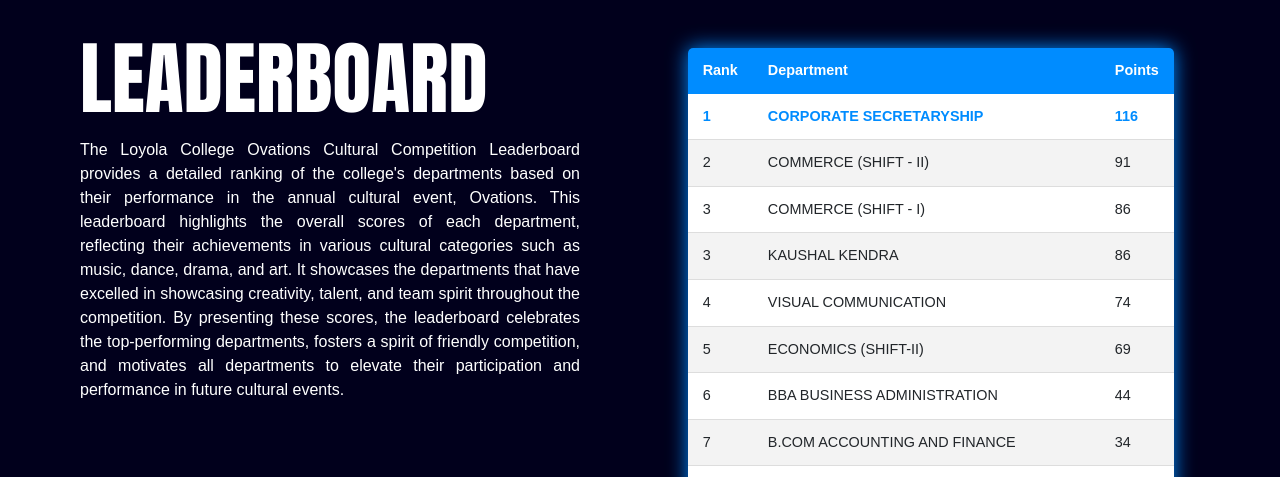
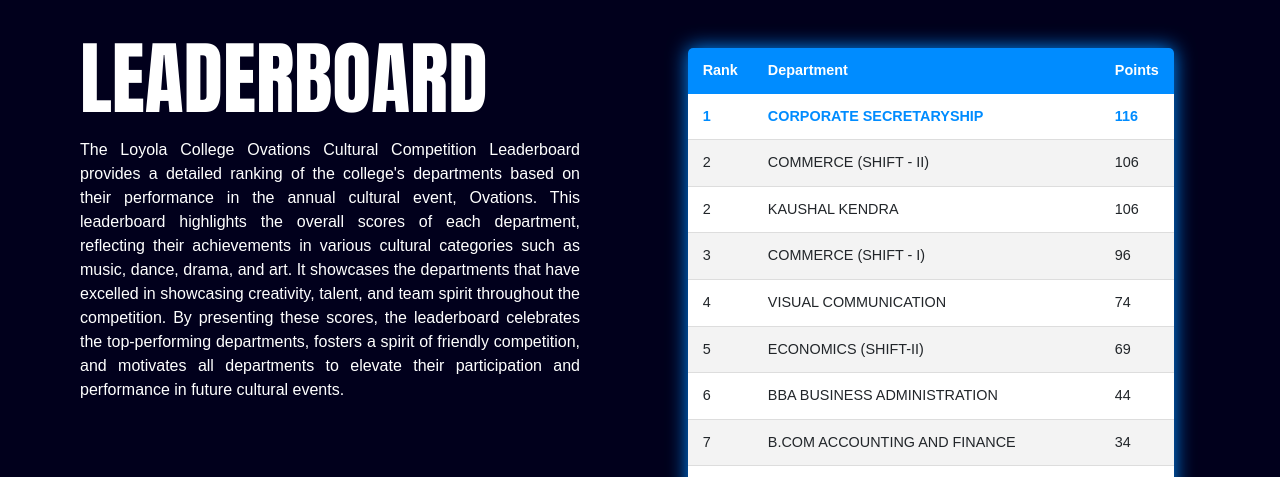
Before and after one commit to SharmelRayen/Leaderboard, a plain HTML site: page public/index.html in a window 1280 px wide. Shown: the part 732-1209 px from the top of the page. Drawn offline with nearby package versions, Linux system fonts and the light colour scheme.

Commit message:
main stage scroes updated FINAL LEADERBOARF

```diff
--- a/public/index.html
+++ b/public/index.html
@@ -81,18 +81,19 @@
                         <tr>
                             <td>2</td>
                             <td>COMMERCE (SHIFT - II)</td>
-                            <td>91</td>
+                            <td>106</td>
+                        </tr>
+                        <tr>
+                            <td>2</td>
+                            <td>KAUSHAL KENDRA</td>
+                            <td>106</td>
                         </tr>
                         <tr>
                             <td>3</td>
                             <td>COMMERCE (SHIFT - I)</td>
-                            <td>86</td>
+                            <td>96</td>
                         </tr>
-                        <tr>
-                            <td>3</td>
-                            <td>KAUSHAL KENDRA</td>
-                            <td>86</td>
-                        </tr>
+
 
                         <!-- <tr>
                             <td>4</td>
```
